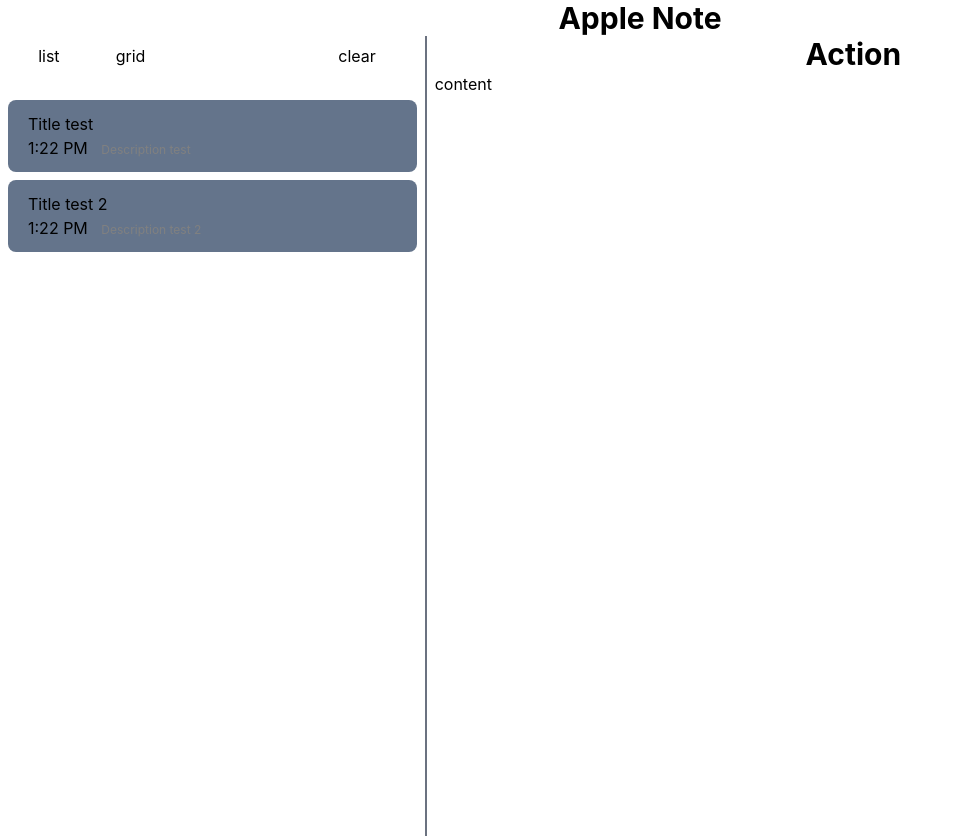
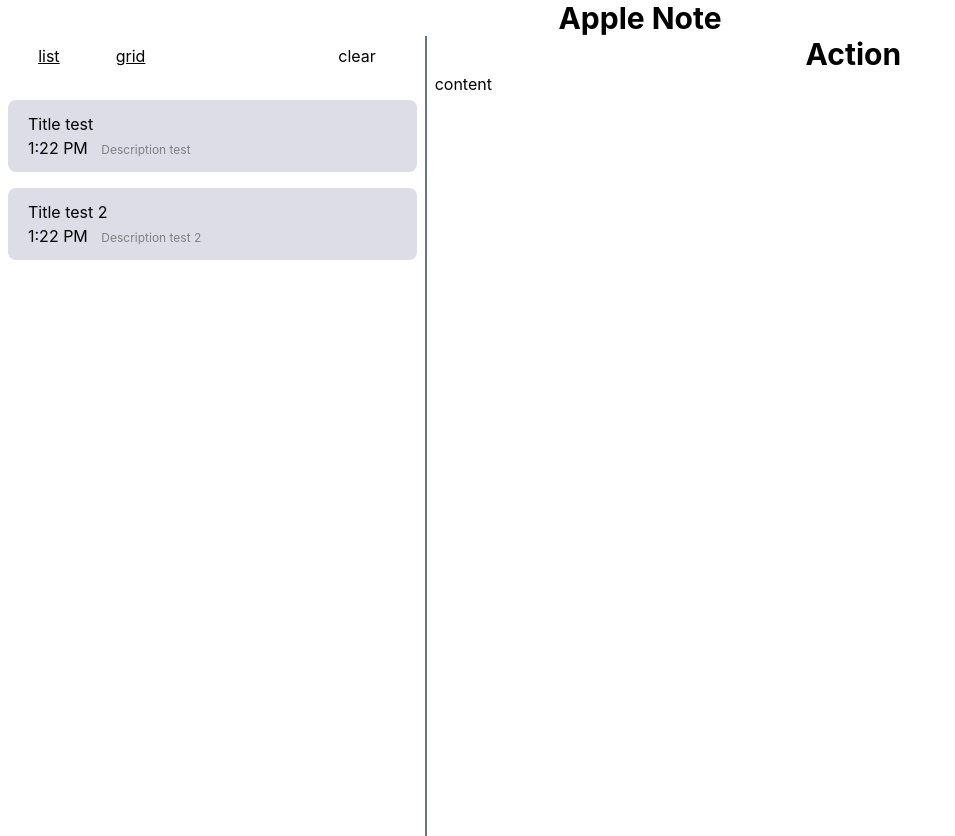
Before and after one commit to PigHead98/full-stack-challenge-frontend, a Next.js app: page /apple-note in a window 1280 px wide. Shown: the whole page, without its empty margins (0-955 px from the left). Built offline with nearby package versions, Linux system fonts and the light colour scheme.

Commit message:
[main] add container for template grid/list note

```diff
--- a/src/components/card-note/index.tsx
+++ b/src/components/card-note/index.tsx
@@ -21,9 +21,9 @@
 
   return (
     <div
-      className={`container mb-2 mx-auto py-3 px-5 bg-slate-500 rounded-lg ${
-        styles.card
-      } ${isActive ? styles.cardActive : ""}`}
+      className={`container mb-4 mx-auto py-3 px-5 rounded-lg ${styles.card} ${
+        isActive ? styles.cardActive : ""
+      }`}
       onClick={onClickCard}
     >
       <h2>{title}</h2>
--- a/src/components/card-note/styles.module.css
+++ b/src/components/card-note/styles.module.css
@@ -2,8 +2,12 @@
   cursor: pointer;
 }
 
+.card {
+  background-color: rgb(186 187 207 / 50%);
+}
+
 .cardActive {
-  box-shadow: rgba(0, 0, 0, 0.35) 0px 5px 15px;
+  box-shadow: rgba(0, 0, 0, 0.35) 0px 0px 15px;
 }
 
 .description {
--- a/src/components/note/containers/note-list.tsx
+++ b/src/components/note/containers/note-list.tsx
@@ -5,10 +5,15 @@
 export interface INoteList extends LayoutProps {
   listCard: ICardProps[];
   onClickRemoveCard?: (index: string | undefined) => void;
+  setIsList: (value: boolean) => void;
 }
 
-const NoteList: React.FC<INoteList> = ({ listCard, onClickRemoveCard }) => {
-  const [isList, setIsList] = useState(true);
+const NoteList: React.FC<INoteList> = ({
+  listCard,
+  onClickRemoveCard,
+  setIsList,
+}) => {
+  // const [isList, setIsList] = useState(true);
   const [cardActive, setCardActive] = useState<string | undefined>(undefined);
 
   const handleClickCard = (props: ICardProps) => {
@@ -29,10 +34,16 @@
     <>
       <div className="container mx-auto">
         <div className="flex flex-row my-2">
-          <button className="basis-1/5" onClick={() => setIsList(true)}>
+          <button
+            className="basis-1/5 underline hover:underline-offset-4"
+            onClick={() => setIsList(true)}
+          >
             list
           </button>
-          <button className="basis-1/5" onClick={() => setIsList(false)}>
+          <button
+            className="basis-1/5 underline hover:underline-offset-4"
+            onClick={() => setIsList(false)}
+          >
             grid
           </button>
           <button className="basis-1/2 text-right" onClick={handleClickRemove}>
--- /dev/null
+++ b/src/components/note/containers/ui-for-grid.tsx
@@ -0,0 +1,27 @@
+import React from "react";
+import { LayoutProps } from "../../../share/interface";
+import { ICardProps } from "../../card-note";
+
+export interface INoteListComponent extends LayoutProps {
+  listCard: ICardProps[];
+  setIsList: (value: boolean) => void;
+}
+
+const UiForGrid: React.FC<INoteListComponent> = ({ listCard, setIsList }) => {
+  return (
+    <>
+      1222
+      {/* <div className="basis-1/3 px-2 border-r-2 border-gray-500">
+        <NoteList
+          listCard={list}
+          onClickRemoveCard={onClickRemoveCard}
+          setIsList={setIsList}
+        />
+      </div>
+      <div className="basis-2/3 px-2">
+        <NoteContent />
+      </div> */}
+    </>
+  );
+};
+export default UiForGrid;
--- /dev/null
+++ b/src/components/note/containers/ui-for-list.tsx
@@ -0,0 +1,33 @@
+import React from "react";
+import { LayoutProps } from "../../../share/interface";
+import { ICardProps } from "../../card-note";
+import NoteContent from "./note-content";
+import NoteList from "./note-list";
+
+export interface INoteListComponent extends LayoutProps {
+  listCard: ICardProps[];
+  setIsList: (value: boolean) => void;
+  onClickRemoveCard?: (index: string | undefined) => void;
+}
+
+const UiForList: React.FC<INoteListComponent> = ({
+  listCard,
+  setIsList,
+  onClickRemoveCard,
+}) => {
+  return (
+    <>
+      <div className="basis-1/3 px-2 border-r-2 border-gray-500">
+        <NoteList
+          listCard={listCard}
+          onClickRemoveCard={onClickRemoveCard}
+          setIsList={setIsList}
+        />
+      </div>
+      <div className="basis-2/3 px-2">
+        <NoteContent />
+      </div>
+    </>
+  );
+};
+export default UiForList;
--- a/src/components/note/index.tsx
+++ b/src/components/note/index.tsx
@@ -1,8 +1,12 @@
-import React, { useState } from "react";
+import React, { useEffect, useState } from "react";
+import { LayoutProps } from "../../share/interface";
 import { ICardProps } from "../card-note";
 import AppleNoteContainer from "./containers/note-container";
-import NoteContent from "./containers/note-content";
-import NoteList, { INoteList } from "./containers/note-list";
+import UiForList from "./containers/ui-for-list";
+
+export interface INoteListComponent extends LayoutProps {
+  listCard: ICardProps[];
+}
 
 const listCardDefault: ICardProps[] = [
   {
@@ -19,8 +23,15 @@
   },
 ];
 
-const AppleNoteComponent: React.FC<INoteList> = ({ listCard }) => {
+const AppleNoteComponent: React.FC<INoteListComponent> = ({ listCard }) => {
   const [list, setList] = useState(listCardDefault);
+  const [isList, setIsList] = useState(true);
+
+  useEffect(() => {
+    if (listCard.length) {
+      setList(listCard);
+    }
+  }, [listCard, listCard.length]);
 
   const onClickRemoveCard = (id: string | undefined) => {
     if (list.length) {
@@ -33,12 +44,15 @@
 
   return (
     <AppleNoteContainer>
-      <div className="basis-1/3 px-2 border-r-2 border-gray-500">
-        <NoteList listCard={list} onClickRemoveCard={onClickRemoveCard} />
-      </div>
-      <div className="basis-2/3 px-2">
-        <NoteContent />
-      </div>
+      {isList ? (
+        <UiForList
+          listCard={list}
+          setIsList={setIsList}
+          onClickRemoveCard={onClickRemoveCard}
+        />
+      ) : (
+        ""
+      )}
     </AppleNoteContainer>
   );
 };
```
